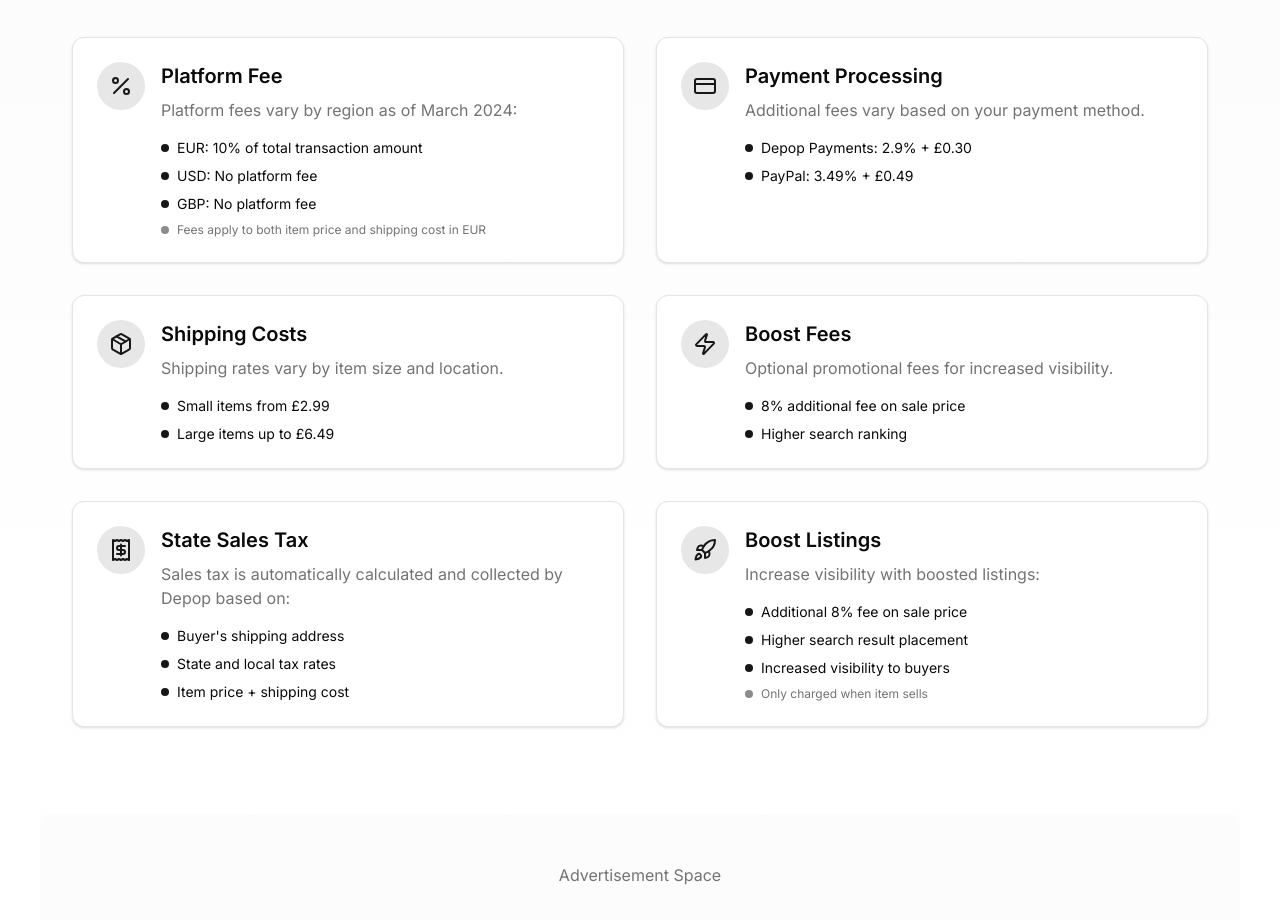
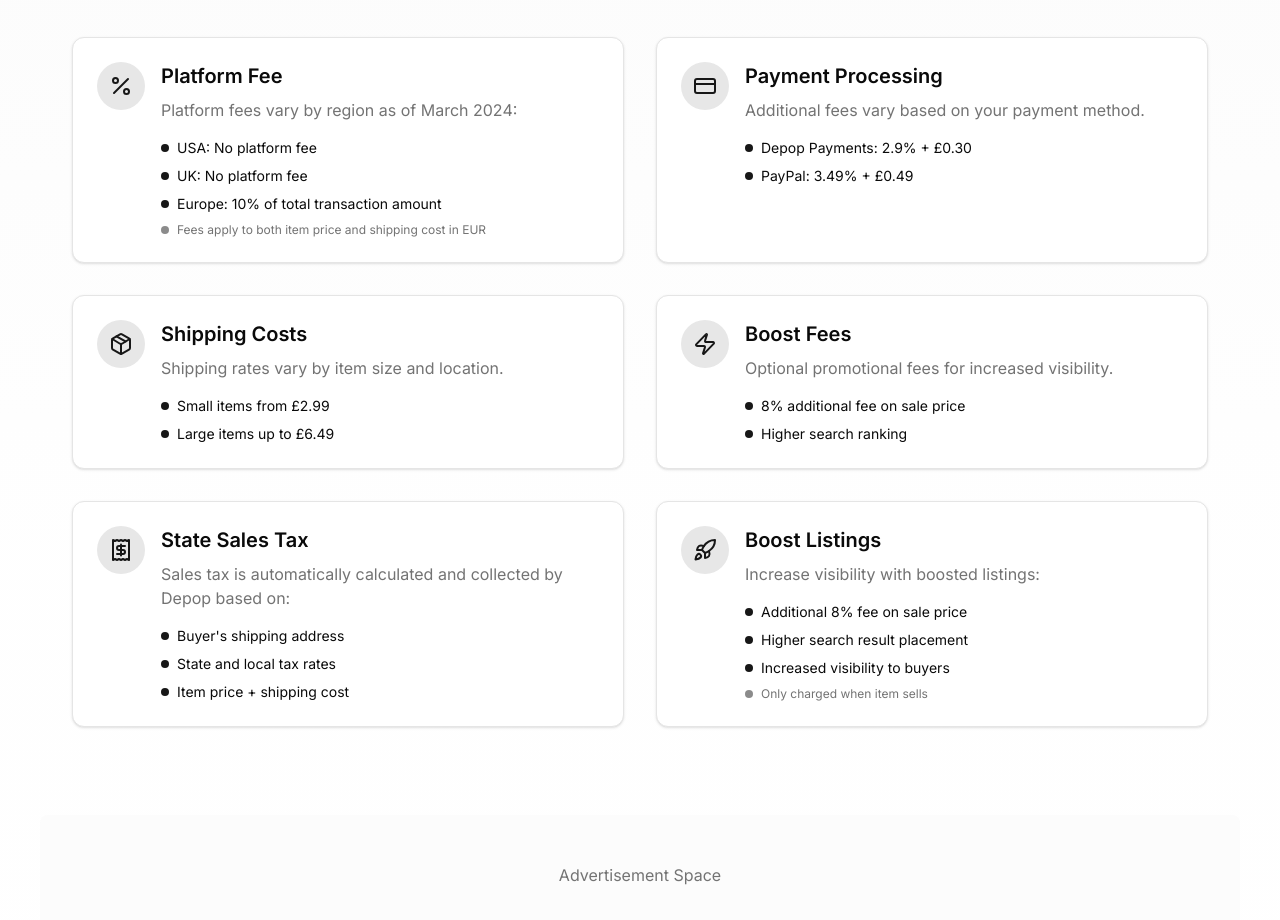
Before and after one commit to borhanrahi/depop-calculator, a Next.js app: page / in a window 1280 px wide. Shown: the part 2160-3080 px from the top of the page. Built offline with nearby package versions, Linux system fonts and the light colour scheme.

Commit message:
domain update

```diff
--- a/app/metadata.ts
+++ b/app/metadata.ts
@@ -1,5 +1,5 @@
 export const siteConfig = {
-  url: 'https://depop-calculator.vercel.app',
+  url: 'https://depopcalculator.top',
   name: "Depop Calculator",
   description: "Free Depop calculator to estimate fees, profits, and shipping costs. Updated for 2024 with accurate fee calculations, multi-currency support, and detailed profit breakdowns for Depop sellers worldwide.",
   keywords: [
--- a/app/robots.ts
+++ b/app/robots.ts
@@ -6,6 +6,6 @@
       userAgent: '*',
       allow: '/',
     },
-    sitemap: 'https://depop-calculator.vercel.app/sitemap.xml',
+    sitemap: 'https://depopcalculator.top/sitemap.xml',
   }
 }
--- a/app/sitemap.ts
+++ b/app/sitemap.ts
@@ -1,7 +1,7 @@
 import { MetadataRoute } from 'next'
 
 export default async function sitemap(): Promise<MetadataRoute.Sitemap> {
-  const baseUrl = 'https://depop-calculator.vercel.app';
+  const baseUrl = 'https://depopcalculator.top';
 
   return [
     {
--- a/components/sections/FeeStructure.tsx
+++ b/components/sections/FeeStructure.tsx
@@ -21,17 +21,18 @@
                 Platform fees vary by region as of March 2024:
               </p>
               <ul className="space-y-2 text-sm">
+
                 <li className="flex items-center gap-2">
                   <span className="w-2 h-2 bg-primary rounded-full" />
-                  <span>EUR: 10% of total transaction amount</span>
+                  <span>USA: No platform fee</span>
                 </li>
                 <li className="flex items-center gap-2">
                   <span className="w-2 h-2 bg-primary rounded-full" />
-                  <span>USD: No platform fee</span>
+                  <span>UK: No platform fee</span>
                 </li>
                 <li className="flex items-center gap-2">
                   <span className="w-2 h-2 bg-primary rounded-full" />
-                  <span>GBP: No platform fee</span>
+                  <span>Europe: 10% of total transaction amount</span>
                 </li>
                 <li className="flex items-center gap-2 text-muted-foreground text-xs mt-2">
                   <span className="w-2 h-2 bg-primary/50 rounded-full" />
```
Also changed, not shown: public/robots.txt.
